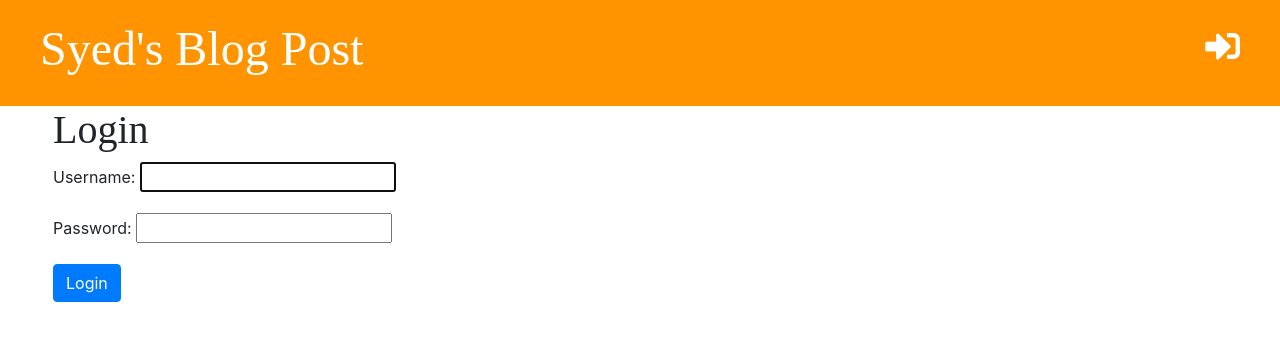
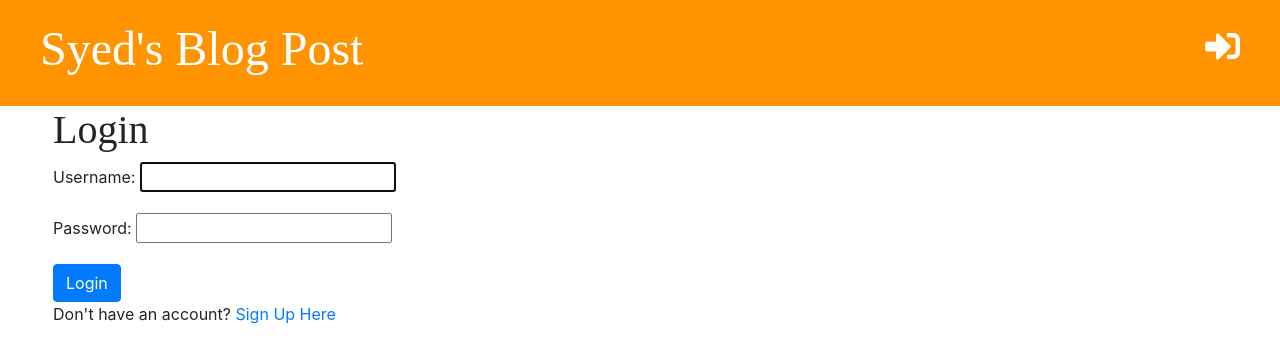
Before and after one commit to syed1972/my_django_project, a Django app: page /accounts/login/ in a window 1280 px wide. Shown: the top 363 px of the page. Run offline with Django 3.2, Linux system fonts and the light colour scheme; some libraries are stand-ins or nearby versions; some web fonts are replaced.

Commit message:
Add signup link on login page.

```diff
--- a/blog/templates/registration/login.html
+++ b/blog/templates/registration/login.html
@@ -9,6 +9,6 @@
     {{form.as_p}}
 <button type="submit" class="btn btn-primary">Login</button>
 </form>
-
+<p>Don't have an account? <a href="{% url 'signup' %}">Sign Up Here</a></p>
 
 {% endblock %}
```
